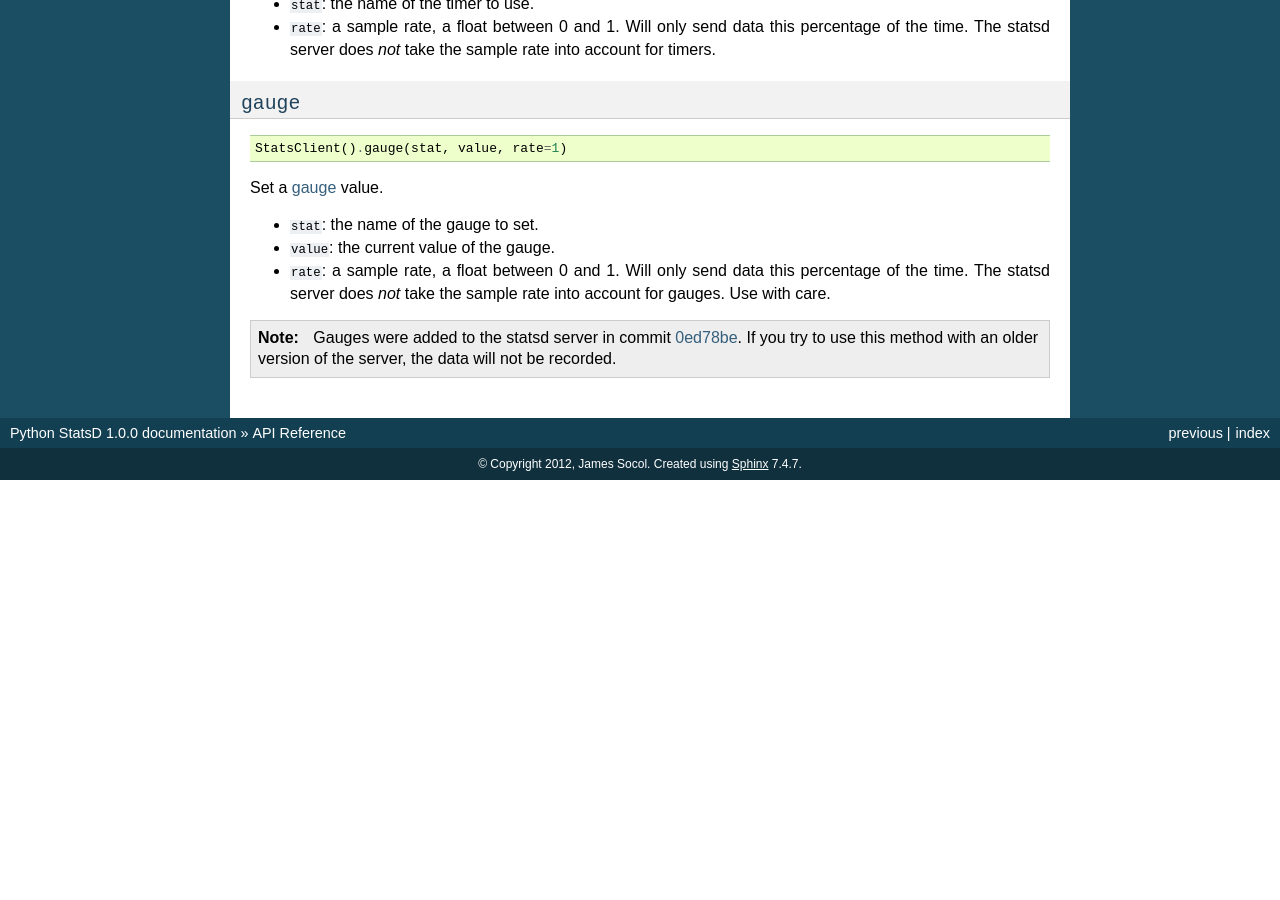
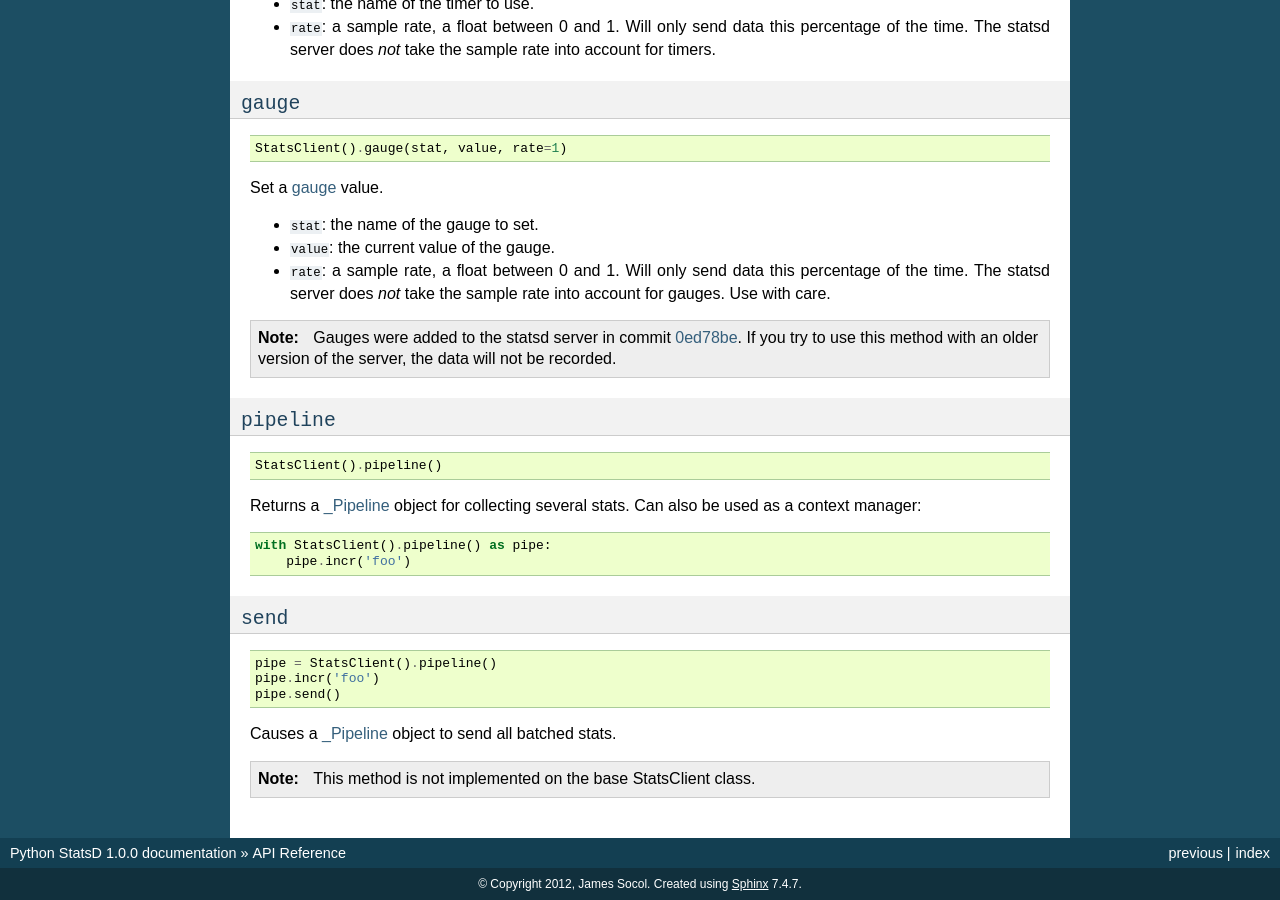
Before and after one commit to jsocol/pystatsd, a Sphinx documentation site: the page built from docs/reference.rst, in a window 1280 px wide and 900 px high, scrolled down 1417 px. Built offline with Sphinx 7.4.7, drawn with Linux system fonts in a browser that asks for light colours; formulas are drawn with MathJax 3; before the commit the page ends 1897 px from its top, so only the background shows below that; some of the changed text lies outside the part shown.

Commit message:
Add _Pipeline, accessor, and docs.

```diff
--- a/docs/index.rst
+++ b/docs/index.rst
@@ -52,6 +52,7 @@ Contents
    configure.rst
    types.rst
    timing.rst
+   pipeline.rst
    reference.rst
 
 
--- a/docs/reference.rst
+++ b/docs/reference.rst
@@ -150,5 +150,40 @@ Set a :ref:`gauge <gauge-type>` value.
    recorded.
 
 
+.. _pipeline:
+
+``pipeline``
+============
+
+::
+
+    StatsClient().pipeline()
+
+Returns a :ref:`_Pipeline <pipeline-chapter>` object for collecting
+several stats. Can also be used as a context manager::
+
+    with StatsClient().pipeline() as pipe:
+        pipe.incr('foo')
+
+
+.. _pipeline-send:
+
+``send``
+========
+
+::
+
+    pipe = StatsClient().pipeline()
+    pipe.incr('foo')
+    pipe.send()
+
+Causes a :ref:`_Pipeline <pipeline-chapter>` object to send all batched
+stats.
+
+.. note::
+
+   This method is not implemented on the base StatsClient class.
+
+
 .. _statsd: https://github.com/etsy/statsd
 .. _0ed78be: https://github.com/etsy/statsd/commit/0ed78be7
```
Also changed, not shown: docs/pipeline.rst (added, +36 -0 lines), 2 other files.
